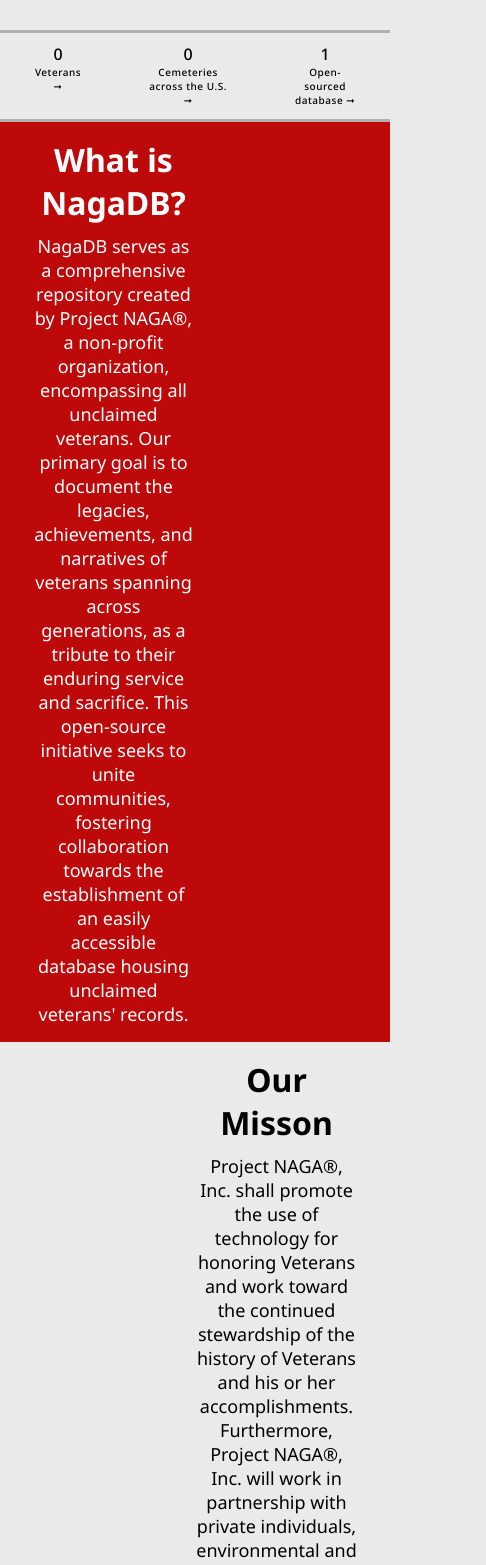
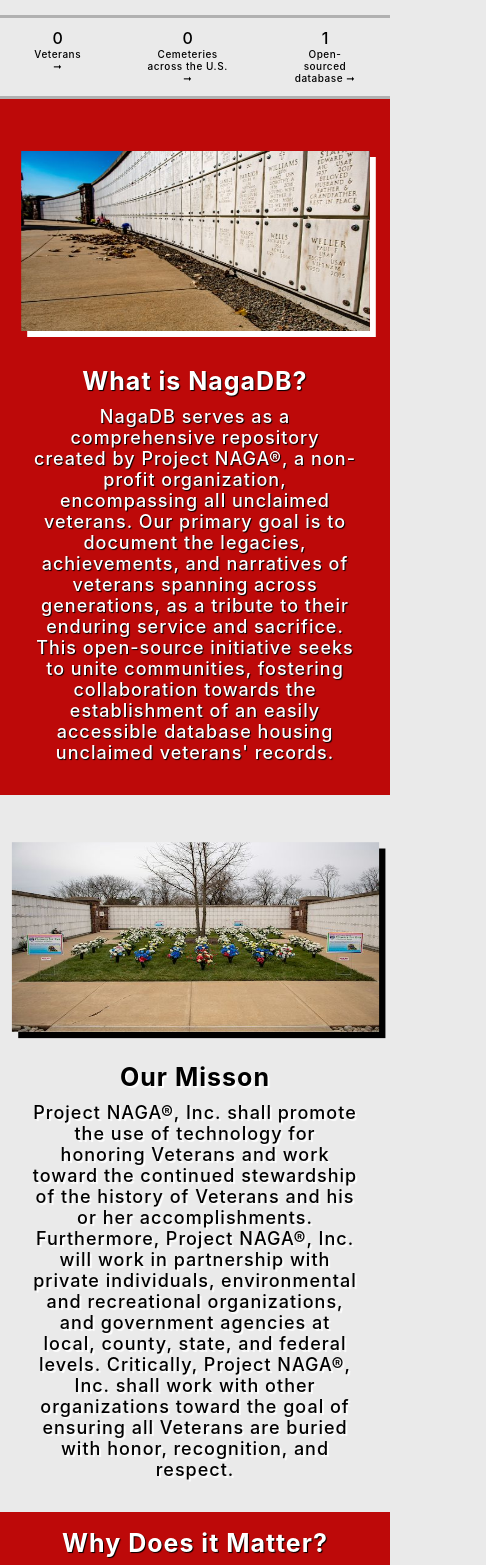
Before and after one commit to drkohlbek/NagaDB, a React (Create React App) app in the folder client/: page / in a window 390 px wide. Shown: the part 323-1888 px from the top of the page, 486 px wide, since content can reach past the window. Built offline with nearby package versions, Linux system fonts and the light colour scheme; no server answers.

Commit message:
Changed font to inter and remade about section

```diff
--- a/client/src/containers/about/About.jsx
+++ b/client/src/containers/about/About.jsx
@@ -1,6 +1,10 @@
 import React from "react";
 import "./about.css";
 import { Feature } from "../../components";
+import headstonePhoto from '../../assets/FLOWERS-FOR-EVA-47.jpg';
+import displayPhoto from '../../assets/FLOWERS-FOR-EVA-DISPLAY.jpg';
+
+// client/src/assets/FLOWERS-FOR-EVA-47.jpg
 
 const About = () => {
   return (
@@ -20,11 +24,16 @@
               database housing unclaimed veterans' records.
             </p>
           </div>
-          <div className="nagadb__about-what-image"></div>
+          <div className="nagadb__about-what-image">
+            <img src={headstonePhoto} alt="headstones" />
+          </div>
         </div>
       </div>
       <div className="nagadb__about-mission section__padding">
         <div className="nagadb__about-mission__content">
+          <div className="nagadb__about-mission-image">
+            <img src={displayPhoto} alt="Flowers infront of headstones" />
+          </div>
           <div className="nagadb__about-mission-text">
             <h1>Our Misson</h1>
             <p>
@@ -39,7 +48,6 @@
               and respect.
             </p>
           </div>
-          <div className="nagadb__about-mission-image"></div>
         </div>
       </div>
       <div className="nagadb__about-why section__padding">
--- a/client/src/containers/about/about.css
+++ b/client/src/containers/about/about.css
@@ -2,7 +2,14 @@
   display: flex;
   flex-direction: column;
   font-family: var(--font-family);
+  letter-spacing: 1px;
+  text-shadow: 1px 1px 1px #000000;
 
+}
+.nagadb__about img {
+  box-shadow: 10px 10px;
+  /* box-shadow: 0 4px 8px 0 rgba(0, 0, 0, 0.2), 0 6px 20px 0 rgba(0, 0, 0, 0.19); */
+  /* border-radius: 5px; */
 }
 
 .nagadb__about-what {
@@ -11,19 +18,31 @@
   min-height: 427px;
 }
 .nagadb__about-what__content {
-  max-width: 1600px;
+  max-width: 1200px;
   margin-left: auto;
   margin-right: auto;
+  display: flex;
+  flex-direction: row;
+  align-items: flex-start;
+
 }
+.nagadb__about-what-image {
+  display: flex;
+  flex: 1;
+  padding-left: 2rem;
+}
+
 .nagadb__about-what-text {
-  width: 50%;
+  flex: 1;
   text-align: center;
+  padding-right: 2rem;
 }
 .nagadb__about-what-text h1 {
   margin-bottom: 10px;
 }
 .nagadb__about-what-text p {
-  font-size: 18px;
+  font-size: 20px;
+  font-weight: 500;
 }
 
 .nagadb__about-mission {
@@ -33,19 +52,28 @@
   display: flex;
   flex-direction: row;
   justify-content: flex-end;
-  max-width: 1600px;
+  max-width: 1200px;
   margin-left: auto;
   margin-right: auto;
+
+}
+.nagadb__about-mission-image {
+  display: flex;
+  flex: 1;
+  padding-right: 2rem;
 }
 .nagadb__about-mission-text {
-  width: 50%;
+  flex: 1;
+  padding-left: 2rem;
   text-align: center;
+  text-shadow: 2px 2px 1px #ffffff;
 }
 .nagadb__about-mission-text h1 {
   margin-bottom: 10px;
 }
 .nagadb__about-mission-text p {
-  font-size: 18px;
+  font-size: 20px;
+  font-weight: 500;
 }
 
 .nagadb__about-why {
@@ -54,7 +82,9 @@
 
 }
 .nagadb__about-why__content {
-  max-width: 1600px;
+  max-width: 1200px;
+  margin-left: auto;
+  margin-right: auto;
 }
 .nagadb__about-why-text {
   text-align: center;
@@ -63,58 +93,122 @@
   margin-bottom: 10px
 }
 .nagadb__about-why-text p {
-  font-size: 18px;
+  font-size: 20px;
+  font-weight: 500;
 }
 
+@media screen and (max-width: 1450px) {
+  .nagadb__about-what {
+    min-height: 400px;
+  }
+  .nagadb__about-what-text h1 {
+   font-size: 25px;
+  }
+  .nagadb__about-what-text p {
+    font-size: 18px;
+  }
+  .nagadb__about-what-image {
+   width: 464px;
+   height: 310px;
+   margin-bottom: 15px;
+  }
 
+  .nagadb__about-mission {
+    min-height: 400px;
+  }
+  .nagadb__about-mission-text h1 {
+    font-size: 25px;
+  }
+  .nagadb__about-mission-text p {
+    font-size: 18px
+  }
+  .nagadb__about-mission-image {
+    width: 480px;
+    height: 320px;
+    justify-content: flex-end;
+    margin-bottom: 15px;
+  }
 
-/* Customizing feature component as per needs */
-.nagadb__about-container .nagadb__features-container__feature {
-  flex: 1;
-  margin: 1rem;
-  min-width: 210px;
-  display: unset;
-  flex-direction: column;
+  .nagadb__about-why-text h1 {
+    font-size: 25px;
+  }
+  .nagadb__about-why-text p {
+    font-size: 18px;
+  }
+
 }
 
-/* Customizing feature component as per needs */
-.nagadb__about-container .nagadb__features-container_feature-text {
-  margin-top: 0.5rem;
-}
-
-@media screen and (max-width: 850px) {
-  .nagadb__about-heading {
-      flex-direction: column;
-      align-items: flex-start;
-      margin-bottom: 0rem;
+@media screen and (max-width: 1100px) {
+  .nagadb__about-what.section__padding {
+    padding: 2rem 2rem;
+  }
+  .nagadb__about-what__content {
+    flex-direction: column;
+    align-items: center;
+  }
+  .nagadb__about-what-image {
+    order: 1;
+    padding: 0;
+    width: 581px;
+    height: 350px;
+  }
+  .nagadb__about-what-image img {
+    width: 581px;
+    height: 300px;
+  }
+  .nagadb__about-what-text {
+    order: 2;
+    width: 100%;
+    padding: 0;
   }
 
-  .nagadb__about-heading p {
-      margin-top: 1rem;
+  .nagadb__about-mission.section__padding {
+    padding: 2rem 2rem;
+  }
+  .nagadb__about-mission__content {
+    flex-direction: column;
+    align-items: center;
+  }
+  .nagadb__about-mission-image {
+    order: 1;
+    padding: 0;
+    width: 581px;
+    height: 350px;
+  }
+  .nagadb__about-mission-image img {
+    width: 581px;
+    height: 300px;
+  }
+  .nagadb__about-mission-text {
+    order: 2;
+    width: 100%;
+    padding: 0;
   }
 }
 
 @media screen and (max-width: 650px) {
-  /* Customizing feature component as per needs */
-  .nagadb__about-feature .nagadb__features-container__feature {
-      flex-direction: column;
+  .nagadb__about-what-image img {
+    scale: .8;
   }
 
-  /* Customizing feature component as per needs */
-  .nagadb__about-feature .nagadb__features-container_feature-text {
-      margin-top: 0.5rem;
+  .nagadb__about-mission-image img {
+    scale: .8;
+  }
+}
+@media screen and (max-width: 450px) {
+  .nagadb__about-what-image {
+    margin-top: -40px;
+    margin-bottom: -25px;
+  }
+  .nagadb__about-what-image img {
+    scale: .6;
   }
 
-  .nagadb__about-heading h1 {
-      font-size: 28px;
-      line-height: 40px;
+  .nagadb__about-mission-image {
+    margin-top: -40px;
+    margin-bottom: -25px;
+  }
+  .nagadb__about-mission-image {
+    scale: .79;
   }
 }
-
-@media screen and (max-width: 350px) {
-  /* Customizing feature component as per needs */
-  .nagadb__about-container .nagadb__features-container__feature {
-      margin: 1rem 0;
-      min-width: 100%;
-  }
-}
--- a/client/src/index.css
+++ b/client/src/index.css
@@ -1,7 +1,8 @@
+/* @import url('https://fonts.googleapis.com/css2?family=Noto+Sans:ital,wght@0,100..900;1,100..900&display=swap'); */
 @import url('https://fonts.googleapis.com/css2?family=Noto+Sans:ital,wght@0,100..900;1,100..900&display=swap');
 
 :root {
-  --font-family: "Noto Sans", sans-serif;
+  --font-family: "Inter", sans-serif;
 
   --color-bg: #EAEAEA;
   --naga-red: #BD0909;
```
Also changed, not shown: client/src/assets/FLOWERS-FOR-EVA-47.jpg (added), client/src/assets/FLOWERS-FOR-EVA-DISPLAY.jpg (added).
